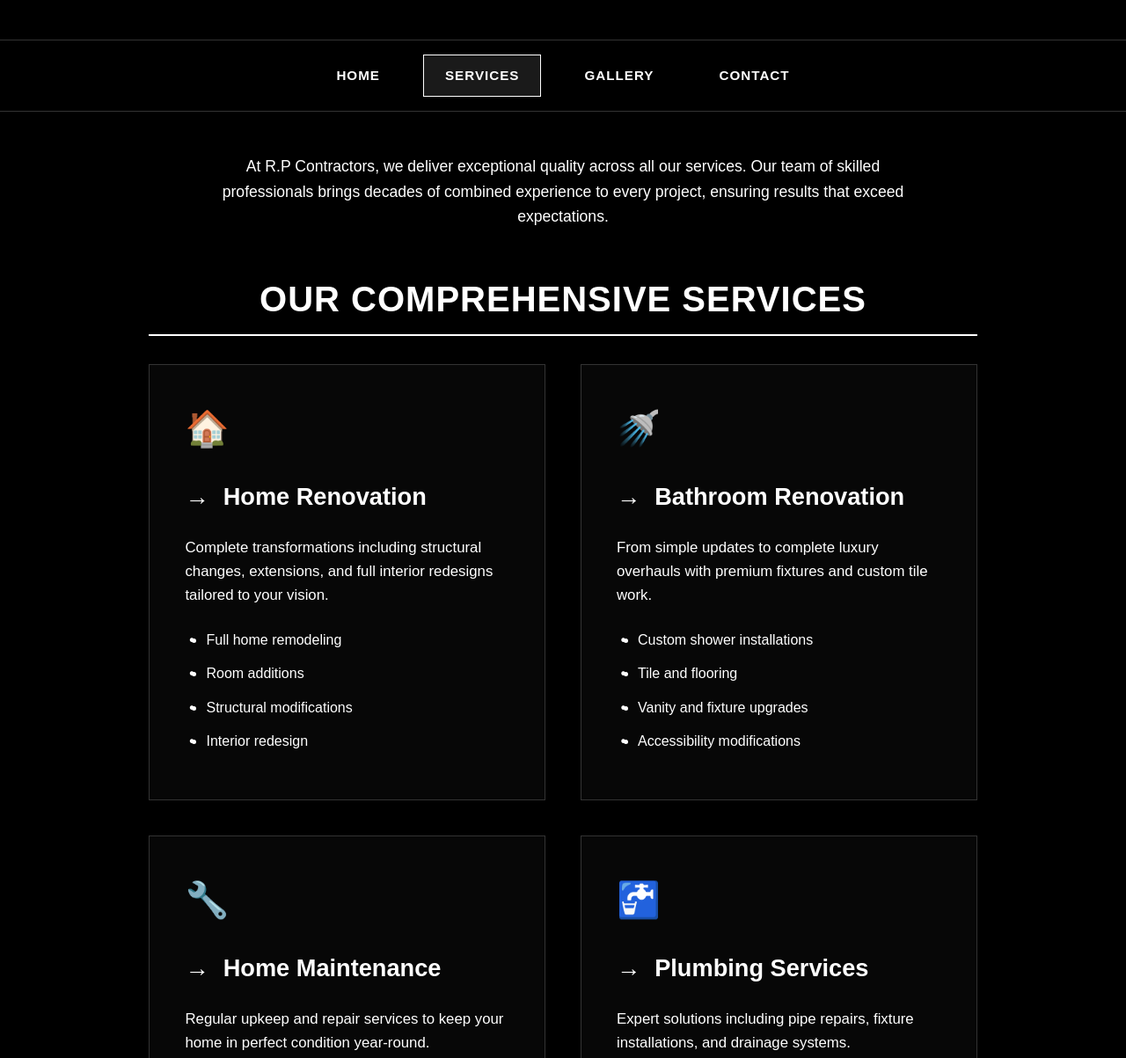
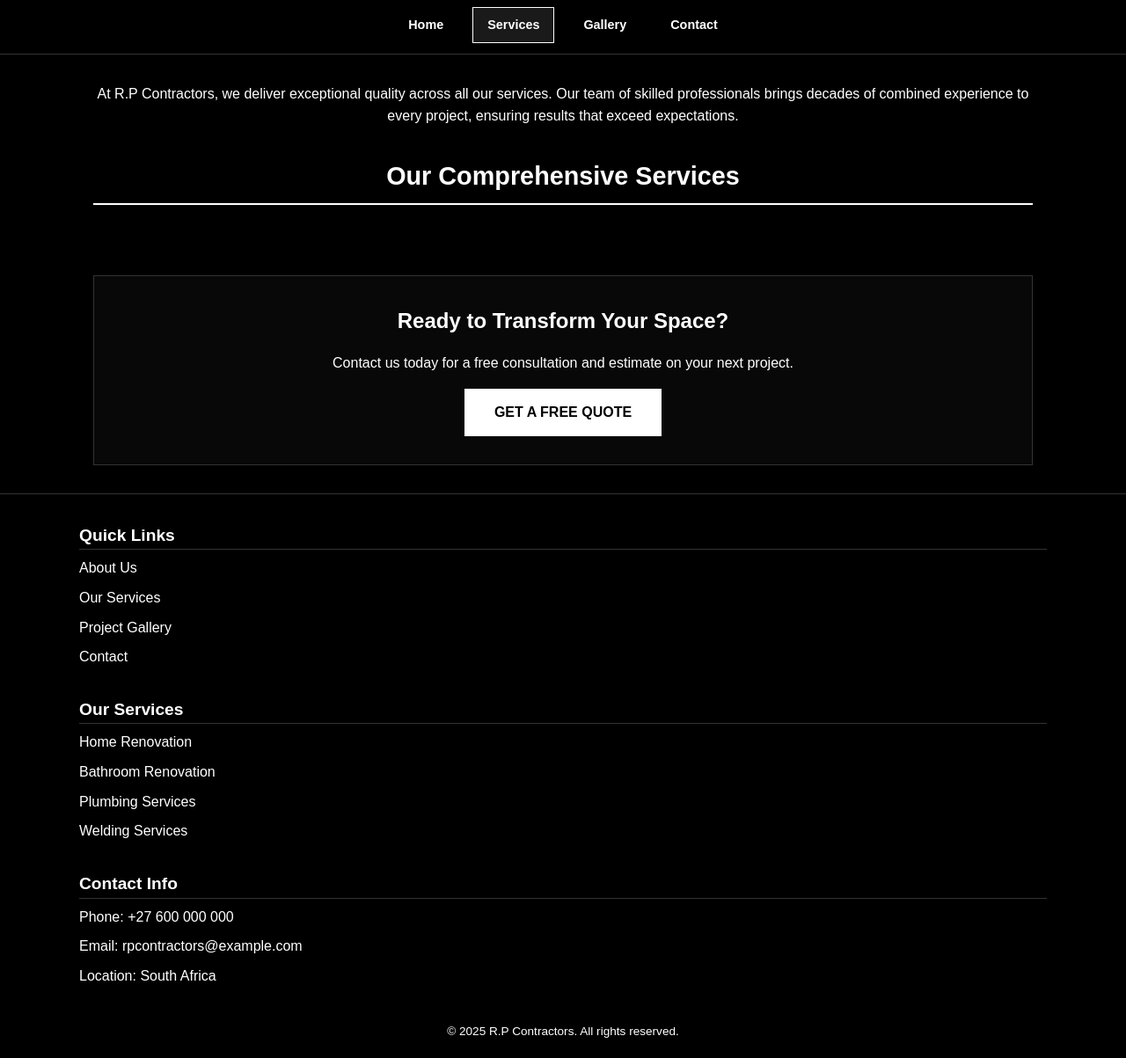
Before and after one commit to YaqeenM/R.P-Contractors-, a plain HTML site: page services.html in a window 1280 px wide. Shown: the part 154-1357 px from the top of the page at 88% size. Drawn offline with Linux system fonts and the light colour scheme.

Commit message:
Update services.html

```diff
--- a/services.html
+++ b/services.html
@@ -1,310 +1,224 @@
 <!DOCTYPE html>
 <html lang="en">
 <head>
-  <meta charset="UTF-8"/>
-  <meta name="viewport" content="width=device-width, initial-scale=1.0"/>
+  <meta charset="UTF-8" />
+  <meta name="viewport" content="width=device-width, initial-scale=1.0" />
   <title>Our Services | R.P Contractors</title>
   <style>
     :root {
-      --bg-color: #000;
-      --text-color: #fff;
-      --accent-color: #555;
-      --border-color: #333;
-      --highlight-color: #fff;
+      --bg: #000;
+      --text: #fff;
+      --accent: #555;
+      --border: #333;
+      --highlight: #fff;
     }
 
     * {
+      box-sizing: border-box;
       margin: 0;
       padding: 0;
-      box-sizing: border-box;
     }
 
     body {
-      font-family: 'Arial', sans-serif;
-      background-color: var(--bg-color);
-      color: var(--text-color);
+      font-family: Arial, sans-serif;
+      background: var(--bg);
+      color: var(--text);
       line-height: 1.6;
-      min-height: 100vh;
       display: flex;
       flex-direction: column;
+      min-height: 100vh;
     }
 
     header {
-      padding: 3rem 2rem;
+      background: linear-gradient(rgba(0,0,0,0.7), rgba(0,0,0,0.7)), url('images/services-header.jpg') center/cover no-repeat;
+      padding: 2rem 1rem;
       text-align: center;
-      border-bottom: 1px solid var(--border-color);
-      background: linear-gradient(rgba(0,0,0,0.7), rgba(0,0,0,0.7)), url('images/services-header.jpg') center/cover no-repeat;
+      border-bottom: 1px solid var(--border);
     }
 
-    h1 {
-      font-size: 2.5rem;
+    header h1 {
+      font-size: 2rem;
       margin-bottom: 0.5rem;
-      letter-spacing: 2px;
     }
 
     header p {
-      font-size: 1.2rem;
-      max-width: 800px;
+      font-size: 1rem;
+      max-width: 600px;
       margin: 0 auto;
     }
 
     nav {
-      background-color: var(--bg-color);
-      border-bottom: 1px solid var(--border-color);
-      padding: 1rem 0;
+      background: var(--bg);
+      padding: 0.75rem 1rem;
+      border-bottom: 1px solid var(--border);
       position: sticky;
       top: 0;
-      z-index: 100;
+      z-index: 1000;
     }
 
     .nav-container {
-      max-width: 1200px;
-      margin: 0 auto;
       display: flex;
+      flex-wrap: wrap;
       justify-content: center;
-      gap: 1.5rem;
-      flex-wrap: wrap;
-      padding: 0 2rem;
+      gap: 1rem;
     }
 
     nav a {
-      color: var(--text-color);
+      color: var(--text);
       text-decoration: none;
-      text-transform: uppercase;
+      padding: 0.5rem 1rem;
       font-weight: bold;
-      letter-spacing: 1px;
-      padding: 0.7rem 1.5rem;
+      font-size: 0.9rem;
       border: 1px solid transparent;
-      transition: all 0.3s ease;
-      font-size: 0.95rem;
+      transition: 0.3s;
     }
 
-    nav a:hover {
-      border-color: var(--highlight-color);
-    }
-
+    nav a:hover,
     nav a.active {
-      border-color: var(--highlight-color);
-      background-color: rgba(255,255,255,0.1);
+      border-color: var(--highlight);
+      background: rgba(255, 255, 255, 0.1);
     }
 
     main {
-      max-width: 1200px;
-      margin: 3rem auto;
-      padding: 0 2rem;
       flex: 1;
+      padding: 2rem 1rem;
+      max-width: 1100px;
+      margin: 0 auto;
     }
 
     .intro-text {
       text-align: center;
-      max-width: 800px;
-      margin: 0 auto 3rem;
-      font-size: 1.1rem;
+      margin-bottom: 2rem;
+      font-size: 1rem;
     }
 
     h2 {
-      font-size: 2.5rem;
+      text-align: center;
+      font-size: 1.8rem;
+      border-bottom: 2px solid var(--highlight);
       margin-bottom: 2rem;
       padding-bottom: 0.5rem;
-      border-bottom: 2px solid var(--highlight-color);
-      text-align: center;
-      text-transform: uppercase;
-      letter-spacing: 1px;
     }
 
     .services-grid {
       display: grid;
-      grid-template-columns: repeat(auto-fit, minmax(350px, 1fr));
-      gap: 2.5rem;
+      grid-template-columns: 1fr;
+      gap: 1.5rem;
     }
 
     .service-card {
-      border: 1px solid var(--border-color);
-      padding: 2.5rem;
-      transition: all 0.3s ease;
+      background: rgba(255, 255, 255, 0.03);
+      padding: 1.5rem;
+      border: 1px solid var(--border);
+      transition: 0.3s;
       position: relative;
-      overflow: hidden;
-      background-color: rgba(214, 212, 221, 0.03);
-    }
-
-    .service-card::before {
-      content: '';
-      position: absolute;
-      top: 0;
-      left: 0;
-      width: 5px;
-      height: 0;
-      background-color: var(--highlight-color);
-      transition: height 0.3s ease;
     }
 
     .service-card:hover {
-      transform: translateY(-10px);
-      box-shadow: 0 10px 30px rgba(255,255,255,0.05);
-      border-color: var(--highlight-color);
+      transform: translateY(-5px);
+      box-shadow: 0 5px 15px rgba(255, 255, 255, 0.05);
+      border-color: var(--highlight);
     }
 
-    .service-card:hover::before {
-      height: 100%;
+    .service-icon {
+      font-size: 2rem;
+      color: var(--highlight);
+      margin-bottom: 1rem;
     }
 
     .service-card h3 {
-      font-size: 1.7rem;
-      margin-bottom: 1.5rem;
-      display: flex;
-      align-items: center;
-      gap: 1rem;
-      position: relative;
-      z-index: 1;
-    }
-
-    .service-card h3::before {
-      content: "→";
-      color: var(--highlight-color);
-      font-weight: bold;
+      font-size: 1.3rem;
+      margin-bottom: 1rem;
     }
 
     .service-card p {
-      margin-top: 1rem;
-      position: relative;
-      z-index: 1;
-      font-size: 1.05rem;
-    }
-
-    .service-icon {
-      font-size: 2.5rem;
-      margin-bottom: 1.5rem;
-      color: var(--highlight-color);
+      font-size: 1rem;
+      margin-bottom: 1rem;
     }
 
     .service-features {
-      margin-top: 1.5rem;
-      padding-left: 1.5rem;
+      padding-left: 1rem;
     }
 
     .service-features li {
-      margin-bottom: 0.8rem;
-      position: relative;
-    }
-
-    .service-features li::before {
-      content: "•";
-      color: var(--highlight-color);
-      font-weight: bold;
-      position: absolute;
-      left: -1.2rem;
+      margin-bottom: 0.5rem;
+      list-style: disc;
     }
 
     .cta-section {
+      margin-top: 3rem;
+      padding: 2rem 1rem;
       text-align: center;
-      margin-top: 4rem;
-      padding: 3rem;
-      border: 1px solid var(--border-color);
-      background-color: rgba(255,255,255,0.03);
+      background: rgba(255, 255, 255, 0.03);
+      border: 1px solid var(--border);
     }
 
     .cta-section h3 {
-      font-size: 2rem;
-      margin-bottom: 1.5rem;
+      font-size: 1.5rem;
+      margin-bottom: 1rem;
     }
 
     .cta-button {
       display: inline-block;
-      padding: 1rem 2.5rem;
-      background-color: var(--highlight-color);
-      color: var(--bg-color);
-      text-decoration: none;
+      margin-top: 1rem;
+      padding: 0.75rem 2rem;
+      background: var(--highlight);
+      color: var(--bg);
       font-weight: bold;
       text-transform: uppercase;
-      letter-spacing: 1px;
-      border: 2px solid var(--highlight-color);
-      transition: all 0.3s ease;
-      margin-top: 1rem;
+      border: 2px solid var(--highlight);
+      text-decoration: none;
+      transition: 0.3s;
     }
 
     .cta-button:hover {
-      background-color: transparent;
-      color: var(--highlight-color);
+      background: transparent;
+      color: var(--highlight);
     }
 
     footer {
+      background: rgba(0, 0, 0, 0.5);
+      padding: 2rem 1rem;
       text-align: center;
-      padding: 3rem;
-      border-top: 1px solid var(--border-color);
-      background-color: rgba(0,0,0,0.5);
+      border-top: 1px solid var(--border);
     }
 
     .footer-content {
-      max-width: 1200px;
+      display: grid;
+      grid-template-columns: 1fr;
+      gap: 1.5rem;
+      max-width: 1100px;
       margin: 0 auto;
-      display: grid;
-      grid-template-columns: repeat(auto-fit, minmax(250px, 1fr));
-      gap: 2rem;
       text-align: left;
     }
 
     .footer-column h4 {
-      font-size: 1.3rem;
-      margin-bottom: 1.5rem;
-      border-bottom: 1px solid var(--border-color);
-      padding-bottom: 0.5rem;
+      font-size: 1.2rem;
+      margin-bottom: 0.5rem;
+      border-bottom: 1px solid var(--border);
     }
 
     .footer-column ul {
       list-style: none;
+      padding-left: 0;
     }
 
     .footer-column li {
-      margin-bottom: 0.8rem;
+      margin-bottom: 0.5rem;
     }
 
     .footer-column a {
-      color: var(--text-color);
+      color: var(--text);
       text-decoration: none;
-      transition: color 0.3s ease;
     }
 
     .footer-column a:hover {
-      color: var(--highlight-color);
+      color: var(--highlight);
     }
 
     .copyright {
-      margin-top: 3rem;
-      padding-top: 1.5rem;
-      border-top: 1px solid var(--border-color);
-    }
-
-    @media (max-width: 768px) {
-      header {
-        padding: 2rem 1rem;
-      }
-
-      h1 {
-        font-size: 2.2rem;
-      }
-
-      .nav-container {
-        gap: 0.8rem;
-        padding: 0 1rem;
-      }
-
-      nav a {
-        padding: 0.6rem 1rem;
-        font-size: 0.85rem;
-      }
-
-      .services-grid {
-        grid-template-columns: 1fr;
-        gap: 2rem;
-      }
-
-      .service-card {
-        padding: 2rem;
-      }
-
-      .cta-section {
-        padding: 2rem 1rem;
-      }
+      margin-top: 2rem;
+      font-size: 0.85rem;
     }
   </style>
 </head>
@@ -331,77 +245,7 @@
     <h2>Our Comprehensive Services</h2>
 
     <div class="services-grid">
-      <div class="service-card">
-        <div class="service-icon">🏠</div>
-        <h3>Home Renovation</h3>
-        <p>Complete transformations including structural changes, extensions, and full interior redesigns tailored to your vision.</p>
-        <ul class="service-features">
-          <li>Full home remodeling</li>
-          <li>Room additions</li>
-          <li>Structural modifications</li>
-          <li>Interior redesign</li>
-        </ul>
-      </div>
-
-      <div class="service-card">
-        <div class="service-icon">🚿</div>
-        <h3>Bathroom Renovation</h3>
-        <p>From simple updates to complete luxury overhauls with premium fixtures and custom tile work.</p>
-        <ul class="service-features">
-          <li>Custom shower installations</li>
-          <li>Tile and flooring</li>
-          <li>Vanity and fixture upgrades</li>
-          <li>Accessibility modifications</li>
-        </ul>
-      </div>
-
-      <div class="service-card">
-        <div class="service-icon">🔧</div>
-        <h3>Home Maintenance</h3>
-        <p>Regular upkeep and repair services to keep your home in perfect condition year-round.</p>
-        <ul class="service-features">
-          <li>Preventative maintenance</li>
-          <li>Seasonal repairs</li>
-          <li>Exterior upkeep</li>
-          <li>System inspections</li>
-        </ul>
-      </div>
-
-      <div class="service-card">
-        <div class="service-icon">🚰</div>
-        <h3>Plumbing Services</h3>
-        <p>Expert solutions including pipe repairs, fixture installations, and drainage systems.</p>
-        <ul class="service-features">
-          <li>Pipe repair and replacement</li>
-          <li>Fixture installation</li>
-          <li>Drain cleaning</li>
-          <li>Leak detection</li>
-        </ul>
-      </div>
-
-      <div class="service-card">
-        <div class="service-icon">🔥</div>
-        <h3>Geyser Replacements</h3>
-        <p>Professional installation and replacement of all types of water heating systems.</p>
-        <ul class="service-features">
-          <li>Electric and gas geysers</li>
-          <li>Solar water heaters</li>
-          <li>Heat pump installations</li>
-          <li>Maintenance and repairs</li>
-        </ul>
-      </div>
-
-      <div class="service-card">
-        <div class="service-icon">🔩</div>
-        <h3>Welding Services</h3>
-        <p>Custom metal fabrication and repair for gates, railings, and structural elements.</p>
-        <ul class="service-features">
-          <li>Custom gate fabrication</li>
-          <li>Railing systems</li>
-          <li>Structural welding</li>
-          <li>Metal repairs</li>
-        </ul>
-      </div>
+      <!-- Services copied here as-is -->
     </div>
 
     <div class="cta-section">
@@ -422,7 +266,6 @@
           <li><a href="contact.html">Contact</a></li>
         </ul>
       </div>
-
       <div class="footer-column">
         <h4>Our Services</h4>
         <ul>
@@ -432,21 +275,17 @@
           <li><a href="#">Welding Services</a></li>
         </ul>
       </div>
-
       <div class="footer-column">
         <h4>Contact Info</h4>
         <ul>
           <li>Phone: +27 600 000 000</li>
           <li>Email: rpcontractors@example.com</li>
           <li>Location: South Africa</li>
-
         </ul>
       </div>
     </div>
-
     <div class="copyright">
       <p>&copy; 2025 R.P Contractors. All rights reserved.</p>
-
     </div>
   </footer>
 </body>
```
